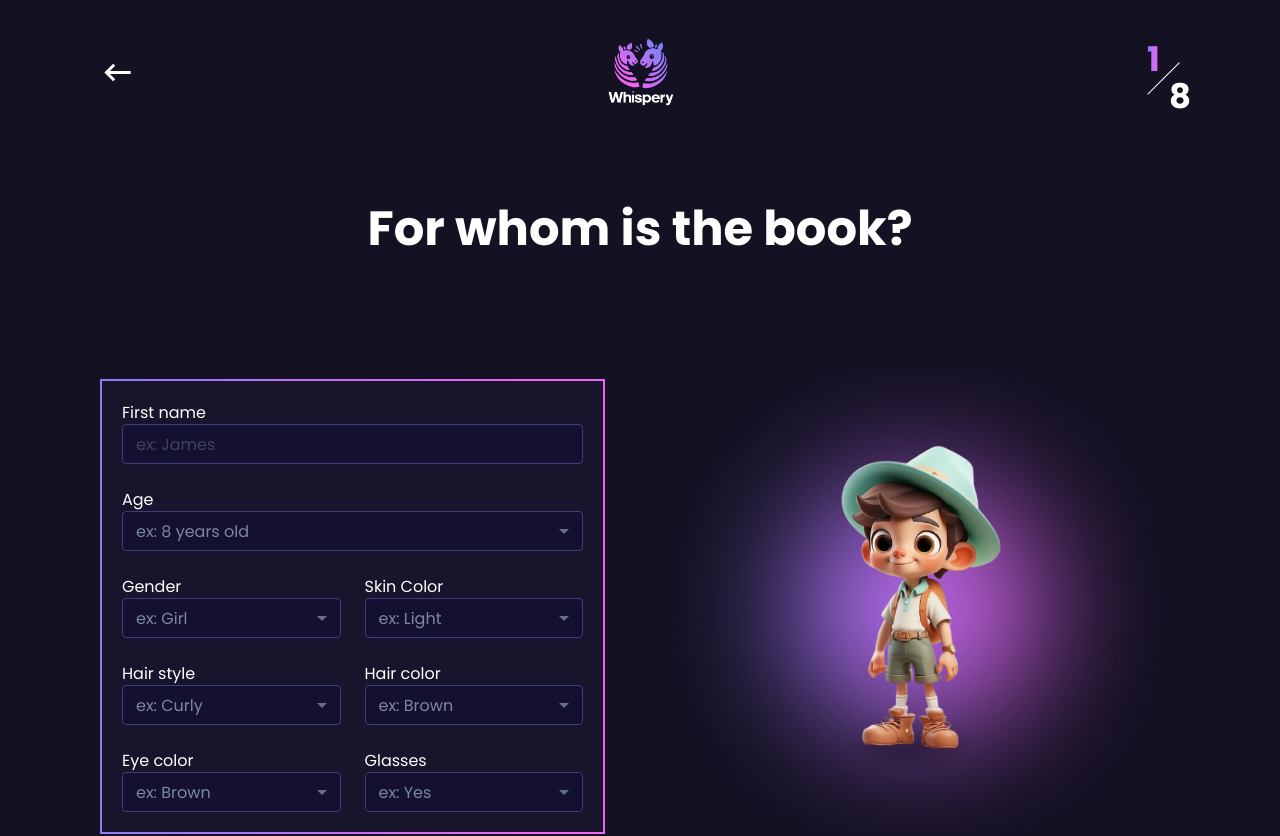
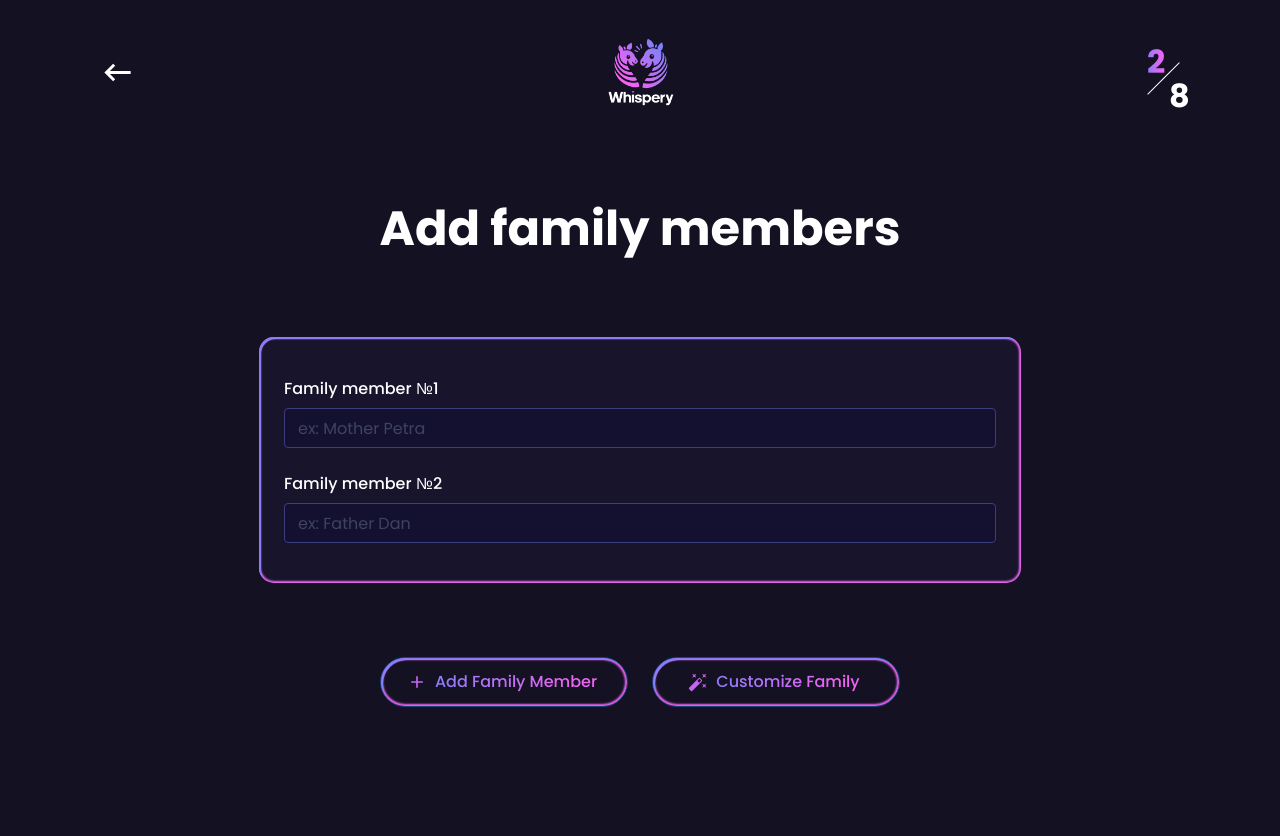
Before and after one commit to ZeenatLawal/whispery, a React (Create React App) app: page /members in a window 1280 px wide. Shown: the top 836 px of the page. Built offline with nearby package versions, Linux system fonts and the light colour scheme.

Commit message:
Create routes and family members page

```diff
--- a/src/App.js
+++ b/src/App.js
@@ -2,6 +2,8 @@ import "./App.css";
 import { createTheme, ThemeProvider } from "@mui/material/styles";
 import CssBaseline from "@mui/material/CssBaseline";
 import { BookOwner } from "./Pages/BookOwner";
+import { BrowserRouter, Route, Routes } from "react-router-dom";
+import { FamilyMembers } from "./Pages/FamilyMembers";
 
 const formBlack = "#131030CF";
 const formBorder = "#5256A9A6";
@@ -64,6 +66,21 @@ const theme = createTheme({
         },
       },
     },
+    MuiInputLabel: {
+      styleOverrides: {
+        root: {
+          fontWeight: 500,
+          marginBottom: "8px",
+        },
+      },
+    },
+    MuiButton: {
+      styleOverrides: {
+        root: {
+          textTransform: "none",
+        },
+      },
+    },
   },
 });
 
@@ -71,8 +88,12 @@ function App() {
   return (
     <ThemeProvider theme={theme}>
       <CssBaseline />
-
-      <BookOwner />
+      <BrowserRouter>
+        <Routes>
+          <Route path="/" element={<BookOwner />} />
+          <Route path="/members" element={<FamilyMembers />} />
+        </Routes>
+      </BrowserRouter>
     </ThemeProvider>
   );
 }
--- a/src/Pages/BookOwner.js
+++ b/src/Pages/BookOwner.js
@@ -1,14 +1,8 @@
-import {
-  Grid,
-  Typography,
-  useMediaQuery,
-  useTheme,
-  Button,
-} from "@mui/material";
+import { Grid, Typography, useMediaQuery, useTheme } from "@mui/material";
 import { OwnerForm } from "../components/OwnerForm";
 import ownerImg from "../images/ownerImg.png";
 import { Header } from "../components/Header";
-import ArrowForwardIcon from "@mui/icons-material/ArrowForward";
+import { ContinueButton } from "../components/ContinueButton";
 
 export function BookOwner() {
   const theme = useTheme();
@@ -17,13 +11,10 @@ export function BookOwner() {
   const isLgScreen = useMediaQuery(theme.breakpoints.up("lg"));
 
   return (
-    <>
     <Header number={1}>
       <Grid
         container
-          style={{
-            width: `calc(100vw - ${isSmallScreen ? 25 : 200}px)`,
-          }}
+        width={{ xs: "calc(100vw - 25px)", md: "calc(100vw - 200px)" }}
       >
         <Grid item xs={12} textAlign="center">
           <Typography
@@ -40,7 +31,7 @@ export function BookOwner() {
           item
           container
           xs={12}
-            marginTop={isSmallScreen ? "65px" : "80px"}
+          marginTop={{ xs: "65px", md: "80px" }}
           alignItems="center"
         >
           <Grid item xs={12} md={6}>
@@ -77,23 +68,8 @@ export function BookOwner() {
         justifyContent={{ xs: "center", md: "flex-end" }}
         marginTop={{ xs: "40px", md: "80px" }}
       >
-          <Button
-            variant="contained"
-            sx={{
-              height: "50px",
-              borderRadius: "36px",
-              fontWeight: 600,
-              padding: "10px 30px",
-              background:
-                "linear-gradient(90deg, #718DF4 14.67%, #ED65F3 100%)",
-              textTransform: "none",
-            }}
-            endIcon={<ArrowForwardIcon />}
-          >
-            Continue
-          </Button>
+        <ContinueButton />
       </Grid>
     </Header>
-    </>
   );
 }
--- /dev/null
+++ b/src/Pages/FamilyMembers.js
@@ -0,0 +1,108 @@
+import { Grid, Typography, Button } from "@mui/material";
+import { Header } from "../components/Header";
+import { MembersForm } from "../components/MembersForm";
+import { ContinueButton } from "../components/ContinueButton";
+import AddIcon from "@mui/icons-material/Add";
+import AutoFixHighIcon from "@mui/icons-material/AutoFixHigh";
+
+export function FamilyMembers() {
+  const buttonStyle = {
+    borderRadius: "31px",
+    boxShadow: "inset 2px 2px 0 0 #8B7CF8, inset 0 0 2px 2px #ED65F3",
+    width: { xs: "380px", md: "248px" },
+    height: "50px",
+  };
+
+  return (
+    <Header number={2}>
+      <Grid
+        container
+        width={{ xs: "calc(100vw - 25px)", md: "calc(100vw - 200px)" }}
+      >
+        <Grid item xs={12} textAlign="center">
+          <Typography
+            style={{ fontWeight: 700 }}
+            sx={{
+              typography: { sm: "h3", xs: "h5" },
+            }}
+          >
+            Add family members
+          </Typography>
+        </Grid>
+
+        <Grid
+          item
+          container
+          xs={12}
+          marginTop={{ xs: "65px", md: "80px" }}
+          alignItems="center"
+        >
+          <Grid container justifyContent="center">
+            <MembersForm />
+          </Grid>
+
+          <Grid
+            container
+            justifyContent="center"
+            marginTop={{ xs: "16px", md: "50px" }}
+            direction={{ xs: "column", md: "row" }}
+            alignItems="center"
+            spacing={3}
+          >
+            <Grid item>
+              <Button
+                variant="outlined"
+                sx={buttonStyle}
+                startIcon={
+                  <AddIcon sx={{ color: "#C665F3" }} fontSize="large" />
+                }
+              >
+                <div
+                  style={{
+                    backgroundImage:
+                      "linear-gradient(90deg, #8B7CF8 0%, #ED65F3 85.48%)",
+                    backgroundClip: "text",
+                    color: "transparent",
+                    fontSize: "16px",
+                  }}
+                >
+                  Add Family Member
+                </div>
+              </Button>
+            </Grid>
+
+            <Grid item>
+              <Button
+                variant="outlined"
+                sx={buttonStyle}
+                startIcon={
+                  <AutoFixHighIcon sx={{ color: "#C665F3" }} fontSize="large" />
+                }
+              >
+                <div
+                  style={{
+                    backgroundImage:
+                      "linear-gradient(90deg, #8B7CF8 0%, #ED65F3 85.48%)",
+                    backgroundClip: "text",
+                    color: "transparent",
+                    fontSize: "16px",
+                  }}
+                >
+                  Customize Family
+                </div>
+              </Button>
+            </Grid>
+          </Grid>
+        </Grid>
+      </Grid>
+
+      <Grid
+        container
+        justifyContent="center"
+        marginTop={{ xs: "118px", md: "139.5px" }}
+      >
+        <ContinueButton />
+      </Grid>
+    </Header>
+  );
+}
--- /dev/null
+++ b/src/components/ContinueButton.js
@@ -0,0 +1,20 @@
+import { Button } from "@mui/material";
+import ArrowForwardIcon from "@mui/icons-material/ArrowForward";
+
+export function ContinueButton() {
+  return (
+    <Button
+      variant="contained"
+      sx={{
+        height: "50px",
+        borderRadius: "36px",
+        fontWeight: 600,
+        padding: "10px 30px",
+        background: "linear-gradient(90deg, #718DF4 14.67%, #ED65F3 100%)",
+      }}
+      endIcon={<ArrowForwardIcon />}
+    >
+      Continue
+    </Button>
+  );
+}
--- a/src/components/Header.js
+++ b/src/components/Header.js
@@ -46,14 +46,13 @@ export function Header({ number, children }) {
             }}
           >
             <Typography
-              variant="h4"
-              component="span"
               style={{
                 backgroundClip: "text",
                 position: "absolute",
                 top: "-2px",
                 left: 0,
                 fontWeight: 700,
+                fontSize: "32px",
               }}
               sx={{
                 color: "transparent",
@@ -73,13 +72,12 @@ export function Header({ number, children }) {
               }}
             />
             <Typography
-              variant="h4"
-              component="span"
               style={{
                 position: "absolute",
-                top: "35px",
                 left: "22px",
                 fontWeight: 700,
+                top: "32px",
+                fontSize: "32px",
               }}
             >
               8
--- /dev/null
+++ b/src/components/MembersForm.js
@@ -0,0 +1,41 @@
+import { Grid, TextField, InputLabel } from "@mui/material";
+import { useState } from "react";
+
+export function MembersForm() {
+  const [firstMember, setFirstMember] = useState("");
+  const [secondMember, setSecondMember] = useState("");
+
+  return (
+    <div
+      style={{
+        padding: "40px 25px",
+        backgroundColor: "#17142B",
+        borderRadius: "15px",
+        boxShadow: "inset 2px 2px 0 0 #8B7CF8, inset 0 0 2px 2px #ED65F3",
+      }}
+    >
+      <Grid container spacing={3}>
+        <Grid item xs={12}>
+          <InputLabel htmlFor="first-member">Family member №1</InputLabel>
+          <TextField
+            id="first-member"
+            placeholder="ex: Mother Petra"
+            fullWidth
+            value={firstMember}
+            onChange={(e) => setFirstMember(e.target.value)}
+          />
+        </Grid>
+        <Grid item xs={12}>
+          <InputLabel htmlFor="second-member">Family member №2</InputLabel>
+          <TextField
+            id="second-member"
+            placeholder="ex: Father Dan"
+            fullWidth
+            value={secondMember}
+            onChange={(e) => setSecondMember(e.target.value)}
+          />
+        </Grid>
+      </Grid>
+    </div>
+  );
+}
--- a/src/components/OwnerForm.js
+++ b/src/components/OwnerForm.js
@@ -35,12 +35,10 @@ export function OwnerForm() {
   return (
     <div
       style={{
-        border: "2px solid",
-        borderImage: "linear-gradient(90deg, #8B7CF8 0%, #ED65F3 85.48%)",
-        borderImageSlice: 1,
-        borderRadius: "8px",
         padding: "20px",
         backgroundColor: "#17142B",
+        borderRadius: "15px",
+        boxShadow: "inset 2px 2px 0 0 #8B7CF8, inset 0 0 2px 2px #ED65F3",
       }}
     >
       <Grid container spacing={3}>
```
Lines whose indentation alone changed are shown as unchanged.
